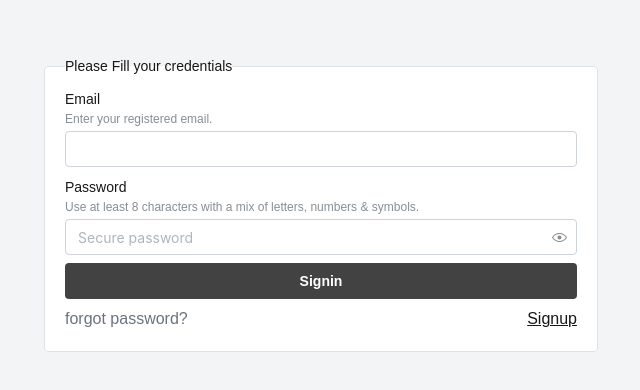
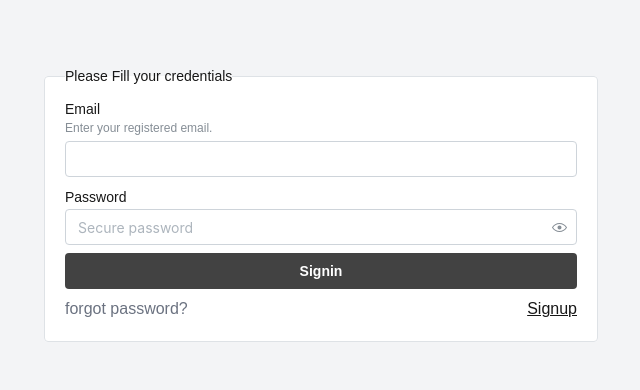
Before and after one commit to HenokNegatu/JobHierarchyApp-Frontend, a Next.js app: page /auth/signin in a window 1280 px wide. Shown: the part 196-586 px from the top of the page, without its empty margins (319-959 px from the left). Built offline with nearby package versions, Linux system fonts and the light colour scheme; no server answers.

Commit message:
refactor: removed unnessery password validation

```diff
--- a/src/app/auth/signin/page.tsx
+++ b/src/app/auth/signin/page.tsx
@@ -10,7 +10,7 @@ import Link from "next/link";
 
 const formSchema = z.object({
     email: z.string().email("Invalid email address"),
-    password: z.string().min(8, "Password must be at least 8 characters long")
+    password: z.string()
 });
 
 type FormData = z.infer<typeof formSchema>;
@@ -51,7 +51,6 @@ export default function SignIn() {
                     />
                     <PasswordInput
                         label="Password"
-                        description="Use at least 8 characters with a mix of letters, numbers & symbols."
                         placeholder="Secure password"
                         {...register("password")}
                         error={errors.password?.message}
```
